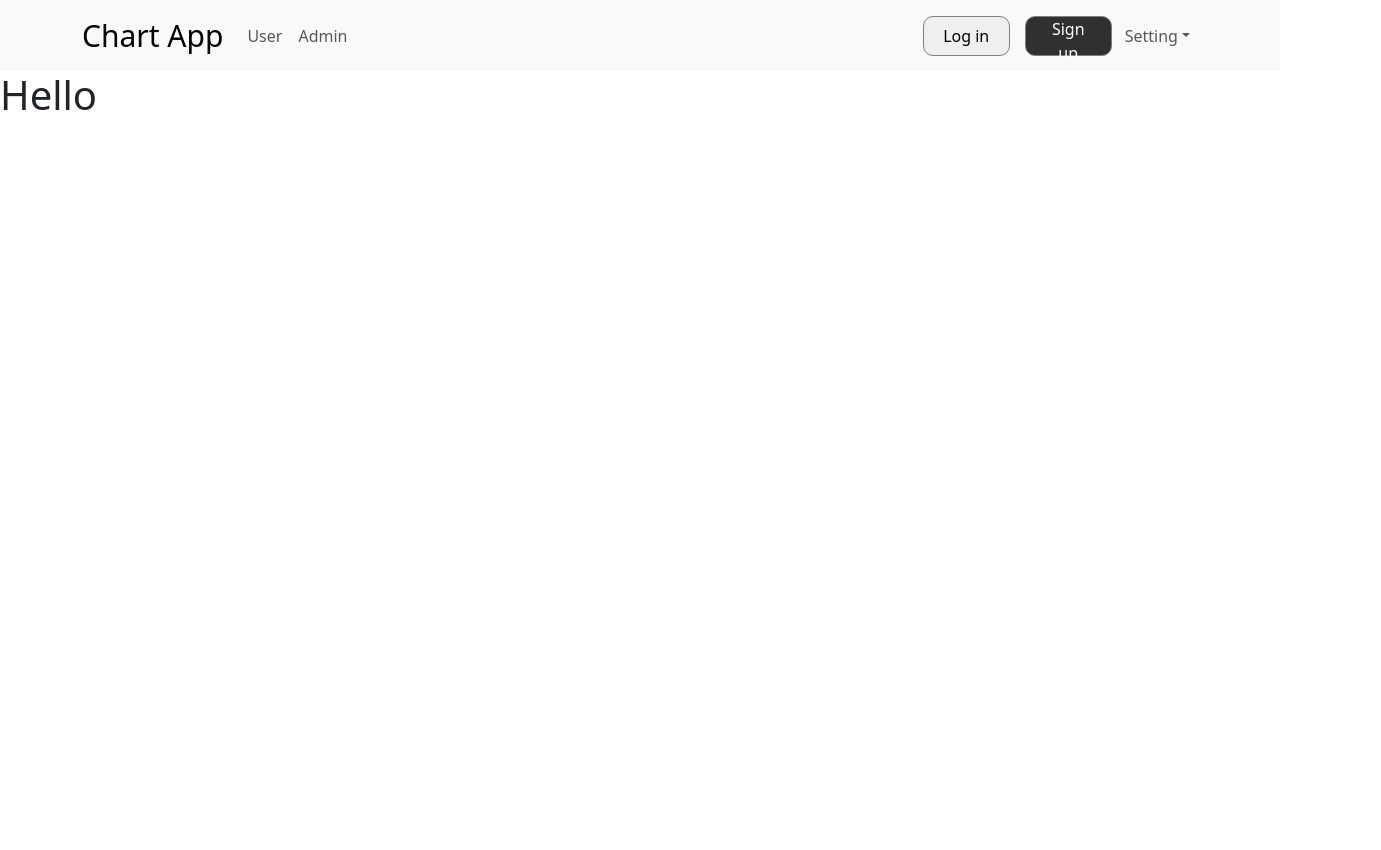
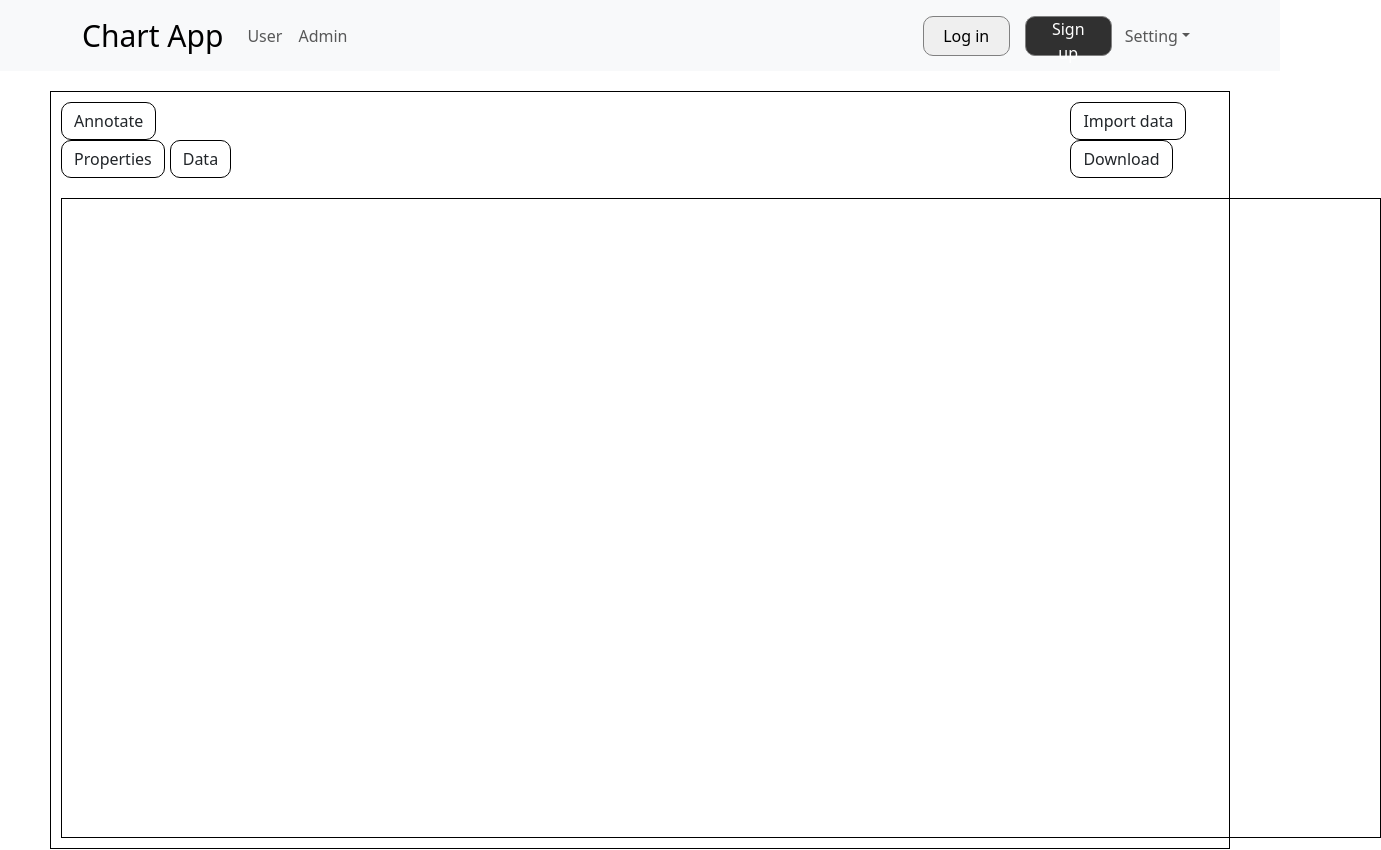
Before and after one commit to tuannamm/chart-app, a React (Create React App) app: page / in a window 1280 px wide. Shown: the top 850 px of the page, 1381 px wide, since content can reach past the window. Before the commit the page ends 800 px from the top, so only its background shows below. Built offline with nearby package versions, Linux system fonts and the light colour scheme.

Commit message:
feature(homepage): setup ui

```diff
--- a/src/components/HomePage/homepage.js
+++ b/src/components/HomePage/homepage.js
@@ -4,7 +4,18 @@ import "./homepage.scss";
 const HomePage = () => {
   return (
     <div className="homepage-container">
-      <h1>Hello</h1>
+      <div className="feature-button">
+        <div className="feature-button-left">
+          <button className="btn">Annotate</button>
+          <button className="btn">Properties</button>
+          <button className="btn">Data</button>
+        </div>
+        <div className="feature-button-right">
+          <button className="btn ">Import data</button>
+          <button className="btn">Download</button>
+        </div>
+      </div>
+      <div className="chart-container"></div>
     </div>
   );
 };
--- a/src/components/HomePage/homepage.scss
+++ b/src/components/HomePage/homepage.scss
@@ -0,0 +1,29 @@
+.homepage-container {
+  margin: 20px 50px;
+  border: 1px solid black;
+  .feature-button {
+    display: flex;
+    justify-content: flex-start;
+    align-items: center;
+    .feature-button-right {
+      margin: 10px 10px 10px 830px;
+    }
+    .feature-button-left {
+      margin: 10px 0px 10px 10px;
+    }
+    .btn {
+      border-radius: 10px;
+      border: 0.5px solid black;
+      margin-right: 5px;
+      &:hover {
+        background-color: rgb(214, 212, 212);
+      }
+    }
+  }
+  .chart-container {
+    border: 1px solid black;
+    height: 80vh;
+    width: 1320px;
+    margin: 10px;
+  }
+}
```
